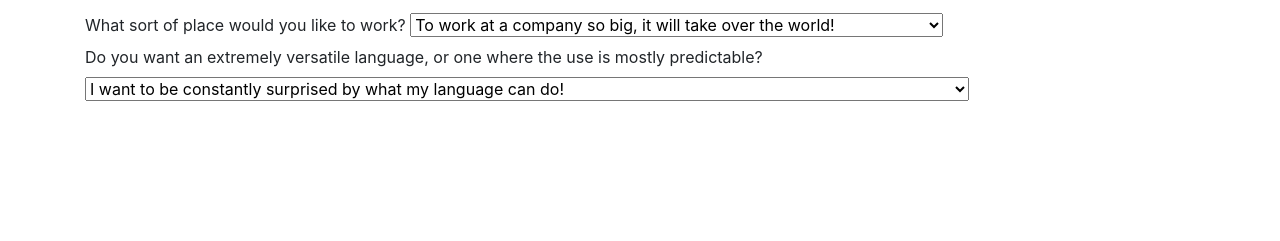
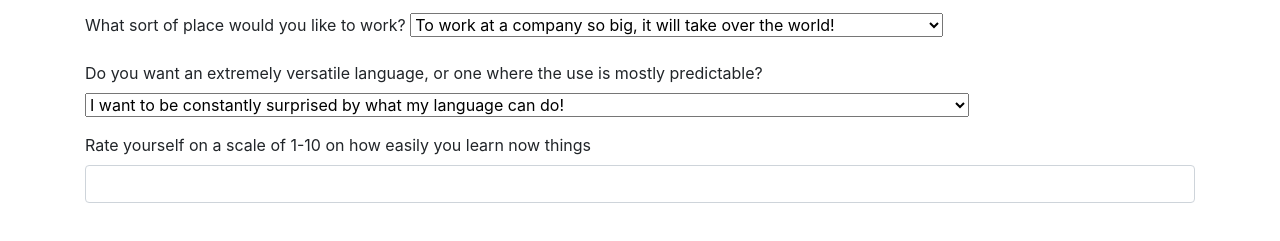
Before and after one commit to mshipley57/js-project, a plain HTML site: page index.html in a window 1280 px wide. Shown: the part 107-348 px from the top of the page. Drawn offline with nearby package versions, Linux system fonts and the light colour scheme.

Commit message:
add question 3

```diff
--- a/index.html
+++ b/index.html
@@ -16,7 +16,7 @@
         <p>When enrolling in a new coding school, everyone's first question is: "Which track should I pick?" No worries! I've organized a simple quiz to help you find the right track for you!</p>
 
         <form id="jsquiz">
-          <div class="form=group">
+          <div class="form-group">
             <label for="company">What sort of place would you like to work?</label>
             <select id="company">
               <option value="bigcompany">To work at a company so big, it will take over the world!</option>
@@ -32,6 +32,11 @@
             </select>
           </div>
 
+          <div class="form-group">
+            <label for="rateys">Rate yourself on a scale of 1-10 on how easily you learn now things</label>
+            <input id="rateys" class="form-control" type="text">
+          </div>
+
 
 
 
```
